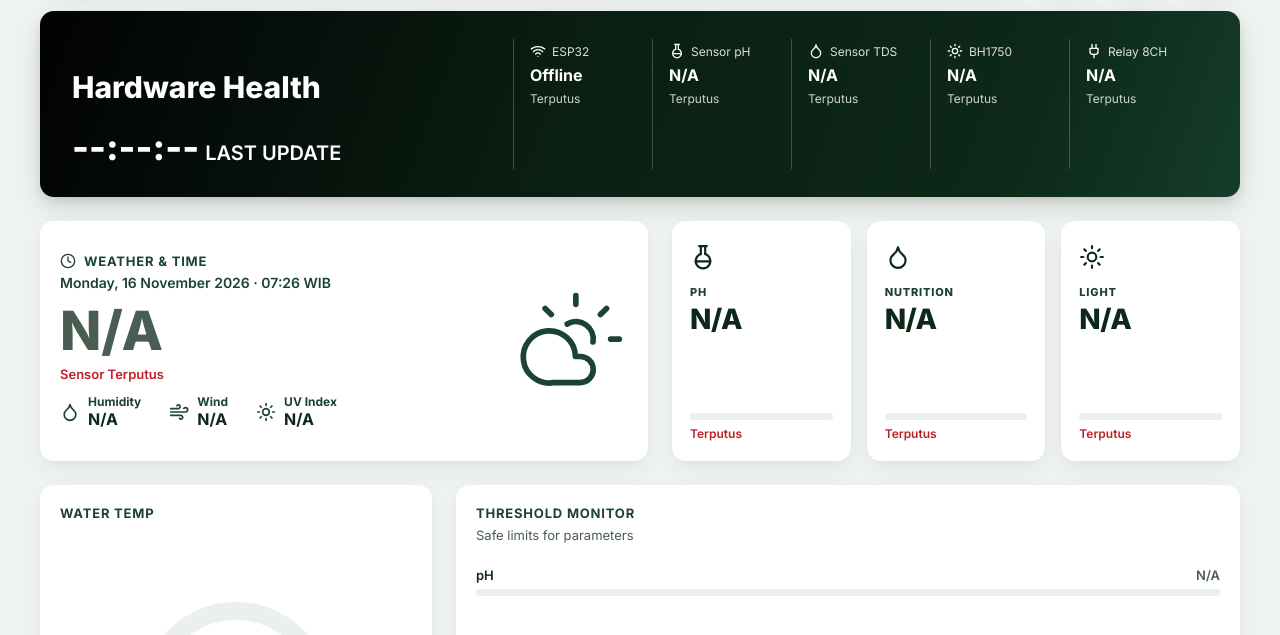
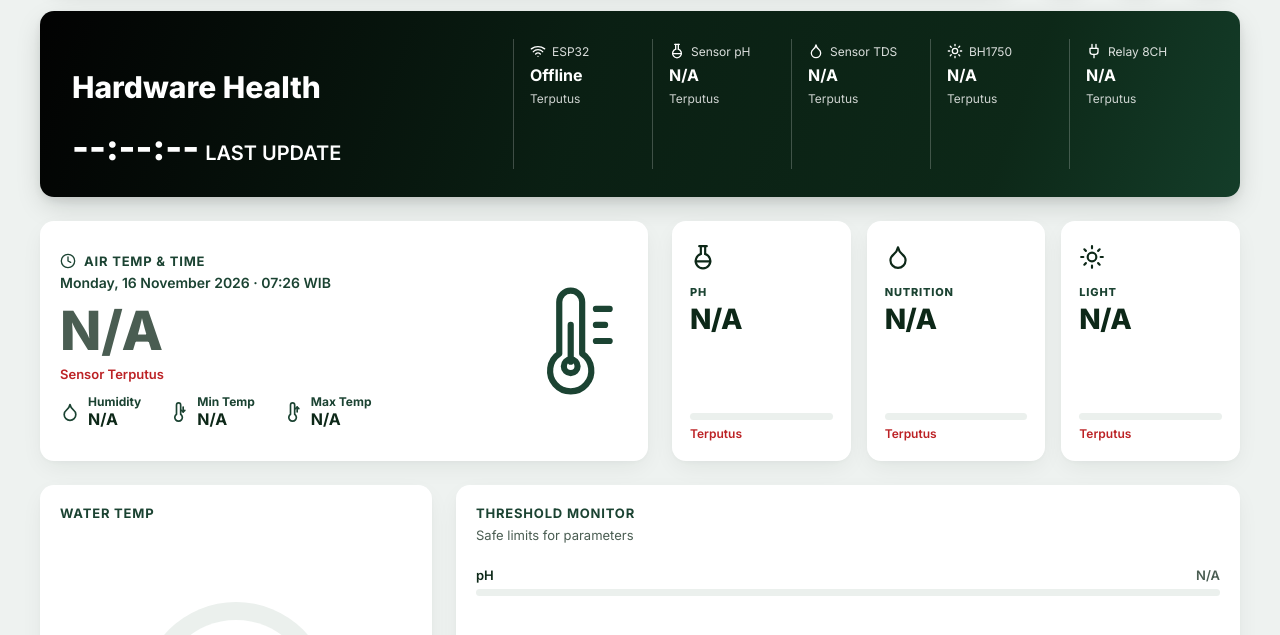
Before and after one commit to SUCODE-TEAM/TeFa, a plain HTML site: page indexAdmin.html in a window 1280 px wide. Shown: the part 95-730 px from the top of the page. Drawn offline with nearby package versions, Linux system fonts and the light colour scheme.

Commit message:
feat: change weather card to air temperature card with live min/max stats

```diff
--- a/indexAdmin.html
+++ b/indexAdmin.html
@@ -170,7 +170,7 @@
                             stroke-linejoin="round">
                             <circle cx="8" cy="8" r="6.67" />
                             <path d="M8 4v4l2.67 1.33" />
-                        </svg><span class="eyebrow">Weather &amp; time</span></div>
+                        </svg><span class="eyebrow">Air Temp &amp; Time</span></div>
                     <div class="date" id="date">Tuesday, 10 November 2026 · 10:15 WIB</div>
                     <div class="temp" style="font-size:54px;color:var(--mute)">N/A</div>
                     <div class="desc" style="color:var(--red);font-weight:600">Sensor Terputus</div>
@@ -182,29 +182,30 @@
                             </svg>
                             <div><small>Humidity</small>N/A</div>
                         </div>
-                        <div><svg width="20" height="20" viewBox="0 0 20 20" fill="none" stroke="#1B4332"
-                                stroke-width="1.67" stroke-linecap="round" stroke-linejoin="round">
-                                <path d="M14.75 6.42a2.1 2.1 0 113.5 2.62A2.1 2.1 0 0116.25 10H1.67" />
-                                <path d="M8 3.83a1.7 1.7 0 112.57 2.1 1.7 1.7 0 01-1.4.74H1.67" />
-                                <path d="M10.5 16.17a1.7 1.7 0 102.57-2.1 1.7 1.7 0 00-1.4-.74H1.67" />
+                        <div><svg width="20" height="20" viewBox="0 0 24 24" fill="none" stroke="#1B4332"
+                                stroke-width="2" stroke-linecap="round" stroke-linejoin="round">
+                                <path d="M14 14.76V3.5a2.5 2.5 0 0 0-5 0v11.26a4.5 4.5 0 1 0 5 0z" />
+                                <path d="M19 10l-2 2-2-2" />
+                                <path d="M17 6v6" />
                             </svg>
-                            <div><small>Wind</small>N/A</div>
+                            <div><small>Min Temp</small>N/A</div>
                         </div>
-                        <div><svg width="20" height="20" viewBox="0 0 20 20" fill="none" stroke="#1B4332"
-                                stroke-width="1.67" stroke-linecap="round" stroke-linejoin="round">
-                                <circle cx="10" cy="10" r="3.33" />
-                                <path
-                                    d="M10 1.67v1.66M10 16.67v1.66M4.11 4.11l1.17 1.17M14.72 14.72l1.17 1.17M1.67 10h1.66M16.67 10h1.66M5.28 14.72l-1.17 1.17M15.89 4.11l-1.17 1.17" />
+                        <div><svg width="20" height="20" viewBox="0 0 24 24" fill="none" stroke="#1B4332"
+                                stroke-width="2" stroke-linecap="round" stroke-linejoin="round">
+                                <path d="M14 14.76V3.5a2.5 2.5 0 0 0-5 0v11.26a4.5 4.5 0 1 0 5 0z" />
+                                <path d="M15 8l2-2 2 2" />
+                                <path d="M17 6v6" />
                             </svg>
-                            <div><small>UV Index</small>N/A</div>
+                            <div><small>Max Temp</small>N/A</div>
                         </div>
                     </div>
                 </div>
-                <svg width="110" height="110" viewBox="-6 0 116 114" fill="none" stroke="#1B4332" stroke-width="5.96"
+                <svg width="110" height="110" viewBox="0 0 24 24" fill="none" stroke="#1B4332" stroke-width="1.35"
                     stroke-linecap="round" stroke-linejoin="round">
-                    <path d="M55 9.17v9.16M22.6 22.6l6.46 6.46M91.67 55h9.16M87.4 22.6l-6.46 6.46" />
-                    <path d="M73.09 57.98a18.3 18.3 0 00-27.16-18.92" />
-                    <path d="M59.58 100.83h-27.5A27.5 27.5 0 1154.54 73.33h5.04a13.75 13.75 0 010 27.5z" />
+                    <path d="M14 14.76V3.5a2.5 2.5 0 0 0-5 0v11.26a4.5 4.5 0 1 0 5 0z" />
+                    <path d="M11.5 16.5v-8" />
+                    <circle cx="11.5" cy="17.5" r="1.5" />
+                    <path d="M17 5h3M17 8.5h2M17 12h3" />
                 </svg>
             </div>
             <div class="sensors">
--- a/js/admin.js
+++ b/js/admin.js
@@ -1317,7 +1317,7 @@
                 return 'Kondisi lingkungan greenhouse: suhu udara ' + t.weatherTemp + ' dengan status ' + t.weatherDesc + ', dan suhu air ' + t.waterTemp + '.';
             }
             if (lower.includes('status') || lower.includes('sensor') || lower.includes('cek') || lower.includes('diagnosa')) {
-                return 'Ringkasan telemetri: ' + t.sensorsSummary + '. Suhu air ' + t.waterTemp + ', status cuaca ' + t.weatherDesc + '. Pastikan mikrokontroler aktif bila nilai masih N/A.';
+                return 'Ringkasan telemetri: ' + t.sensorsSummary + '. Suhu air ' + t.waterTemp + ', suhu udara ' + t.weatherTemp + ' (' + t.weatherDesc + '). Pastikan mikrokontroler aktif bila nilai masih N/A.';
             }
             if (lower.includes('relay') || lower.includes('pompa') || lower.includes('lampu') || lower.includes('kipas')) {
                 return 'Panel Relay siap dikendalikan melalui menu Relay atau dashboard admin. Status default berada di Standby agar aman sebelum data live masuk.';
--- a/js/mqtt-client.js
+++ b/js/mqtt-client.js
@@ -95,6 +95,8 @@
     var STORAGE_KEY_LOG = 'tefa_telemetry_log_v1';
     var minWaterTemp = null;
     var maxWaterTemp = null;
+    var minAirTemp = null;
+    var maxAirTemp = null;
     var lastDeviceStatus = null;
     var telemetryHistory = []; // live short buffer for AWS bars
     var telemetryLog = loadTelemetryLog();
@@ -862,22 +864,30 @@
             }
         }
 
-        // 2. Update Weather & Time Card
+        // 2. Update Air Temp & Time Card
         var weatherTempEl = document.querySelector('.card.weather .temp');
         var weatherDescEl = document.querySelector('.card.weather .desc');
-        var wstatsHumEl = document.querySelector('.card.weather .wstats > div:first-child > div');
-
-        if (airTemp && weatherTempEl) {
-            weatherTempEl.textContent = airTemp.value.toFixed(1) + '°C';
-            weatherTempEl.style.fontSize = '';
-            weatherTempEl.style.color = 'var(--ink)';
+        var wstatsItems = document.querySelectorAll('.card.weather .wstats > div > div');
+
+        if (airTemp) {
+            if (minAirTemp === null || airTemp.value < minAirTemp) minAirTemp = airTemp.value;
+            if (maxAirTemp === null || airTemp.value > maxAirTemp) maxAirTemp = airTemp.value;
+            if (weatherTempEl) {
+                weatherTempEl.textContent = airTemp.value.toFixed(1) + '°C';
+                weatherTempEl.style.fontSize = '';
+                weatherTempEl.style.color = 'var(--ink)';
+            }
+            if (wstatsItems.length >= 3) {
+                wstatsItems[1].innerHTML = '<small>Min Temp</small>' + minAirTemp.toFixed(1) + '°C';
+                wstatsItems[2].innerHTML = '<small>Max Temp</small>' + maxAirTemp.toFixed(1) + '°C';
+            }
         }
         if (weatherDescEl) {
             weatherDescEl.textContent = 'Terhubung · ' + (payload.device_id || 'ESP32');
             weatherDescEl.style.color = '#1B4332';
         }
-        if (airHum && wstatsHumEl) {
-            wstatsHumEl.innerHTML = '<small>Humidity</small>' + airHum.value.toFixed(1) + '%';
+        if (airHum && wstatsItems.length >= 1) {
+            wstatsItems[0].innerHTML = '<small>Humidity</small>' + airHum.value.toFixed(1) + '%';
         }
 
         // 3. Update 3 Sensor Cards (pH, Nutrition/EC, Light)
```
Also changed, not shown: indexViewer.html (+18 -17 lines), js/viewer.js (+5 -5 lines).
